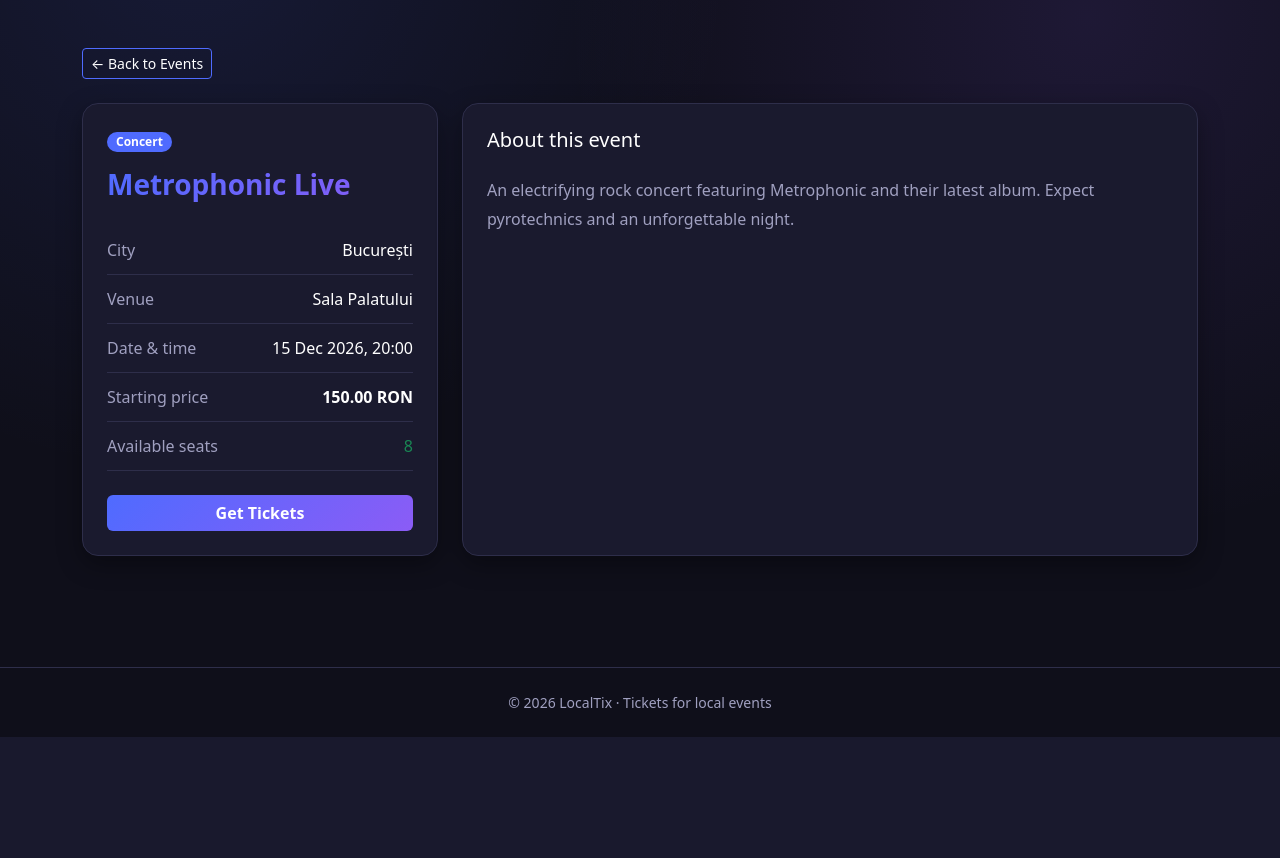
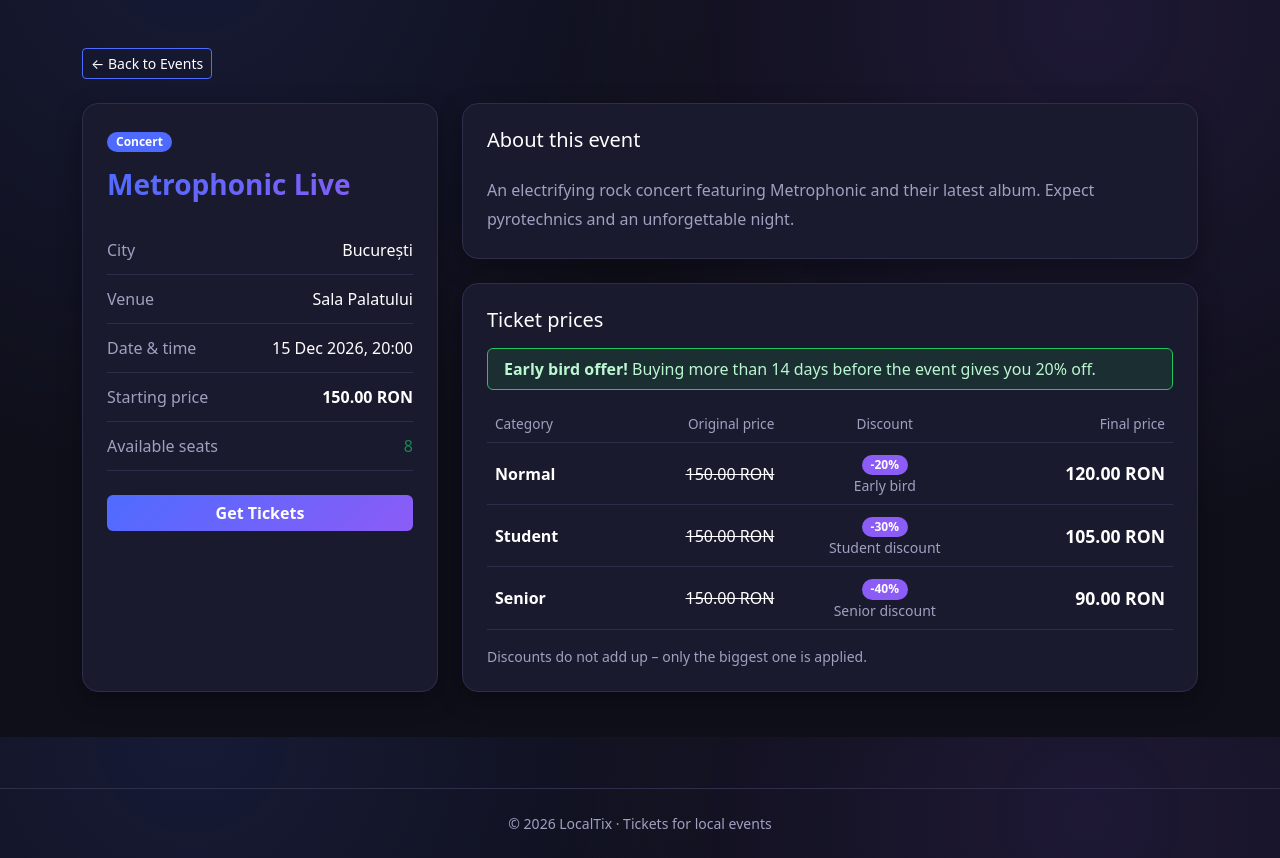
Before and after one commit to anamaria066/localtix, a Spring Boot app: page /events/1 in a window 1280 px wide. Shown: the part 63-921 px from the top of the page. Before the commit the page ends 800 px from the top, so only its background shows below. Run offline with Spring Boot 4, Linux system fonts and the light colour scheme; data comes from the database, SQL or seed files in the repository.

Commit message:
US-6: calcul pret bilet

```diff
--- a/src/main/java/ro/ase/localtix/controller/EventCatalogController.java
+++ b/src/main/java/ro/ase/localtix/controller/EventCatalogController.java
@@ -5,9 +5,15 @@ import org.springframework.ui.Model;
 import org.springframework.web.bind.annotation.GetMapping;
 import org.springframework.web.bind.annotation.PathVariable;
 import ro.ase.localtix.model.Event;
+import ro.ase.localtix.model.TicketCategory;
 import ro.ase.localtix.service.EventCatalogService;
+import ro.ase.localtix.service.PriceCalculator;
 
+import java.math.BigDecimal;
 import java.time.LocalDateTime;
+import java.time.temporal.ChronoUnit;
+import java.util.Arrays;
+import java.util.List;
 import java.util.Map;
 import java.util.stream.Collectors;
 
@@ -15,6 +21,7 @@ import java.util.stream.Collectors;
 public class EventCatalogController {
 
     private final EventCatalogService eventCatalogService;
+    private final PriceCalculator priceCalculator = new PriceCalculator();
 
     public EventCatalogController(EventCatalogService eventCatalogService) {
         this.eventCatalogService = eventCatalogService;
@@ -40,8 +47,44 @@ public class EventCatalogController {
                     model.addAttribute("event", event);
                     model.addAttribute("availableSeats",
                             eventCatalogService.countAvailableSeats(id));
+                    addPrices(event, model);
                     return "event-detail";
                 })
                 .orElse("redirect:/events");
     }
+
+    /** US-6: original price, applied discount and final price for every ticket category. */
+    private void addPrices(Event event, Model model) {
+        long daysBefore = ChronoUnit.DAYS.between(LocalDateTime.now(), event.getDateTime());
+
+        List<TicketPrice> prices = Arrays.stream(TicketCategory.values())
+                .map(category -> new TicketPrice(
+                        category.getDisplayName(),
+                        event.getBasePrice(),
+                        priceCalculator.getDiscountPercent(category, daysBefore),
+                        discountReason(category, daysBefore),
+                        priceCalculator.calculate(event.getBasePrice(), category, daysBefore)))
+                .toList();
+
+        model.addAttribute("prices", prices);
+        model.addAttribute("earlyBird", daysBefore > PriceCalculator.EARLY_BIRD_MIN_DAYS);
+        model.addAttribute("earlyBirdPercent", PriceCalculator.EARLY_BIRD_DISCOUNT_PERCENT);
+        model.addAttribute("earlyBirdDays", PriceCalculator.EARLY_BIRD_MIN_DAYS);
+    }
+
+    /** Which discount won: the category one or early bird (only the biggest one applies). */
+    private String discountReason(TicketCategory category, long daysBefore) {
+        int discount = priceCalculator.getDiscountPercent(category, daysBefore);
+        if (discount == 0) {
+            return "No discount";
+        }
+        return discount == category.getDiscountPercent()
+                ? category.getDisplayName() + " discount"
+                : "Early bird";
+    }
+
+    /** One row of the price table on the event page. */
+    public record TicketPrice(String category, BigDecimal originalPrice, int discountPercent,
+                              String discountReason, BigDecimal finalPrice) {
+    }
 }
--- a/src/main/resources/static/css/style.css
+++ b/src/main/resources/static/css/style.css
@@ -203,6 +203,25 @@ main {
 .lt-badge-standup  { background-color: var(--lt-purple); }
 .lt-badge-theatre  { background-color: var(--lt-success); }
 
+/* Price table (US-6) */
+.lt-table {
+    --bs-table-bg: transparent;
+    --bs-table-border-color: var(--lt-border);
+    --bs-table-color: var(--lt-text);
+}
+
+.lt-table thead th {
+    color: var(--lt-text-muted);
+    font-weight: 500;
+    font-size: 0.85rem;
+}
+
+.lt-badge-discount { background-color: var(--lt-purple); }
+
+.lt-final-price {
+    font-size: 1.1rem;
+}
+
 /* Footer */
 .lt-footer {
     border-top: 1px solid var(--lt-border);
--- a/src/main/resources/templates/event-detail.html
+++ b/src/main/resources/templates/event-detail.html
@@ -53,11 +53,57 @@
         </div>
 
         <!-- Description -->
-        <div class="col-lg-8">
-            <div class="lt-card p-4 h-100">
+        <div class="col-lg-8 d-flex flex-column gap-4">
+            <div class="lt-card p-4">
                 <h2 class="h5 mb-4">About this event</h2>
-                <p class="lt-muted" style="line-height: 1.8;" th:text="${event.description}">
+                <p class="lt-muted mb-0" style="line-height: 1.8;" th:text="${event.description}">
                     Event description goes here.
+                </p>
+            </div>
+
+            <!-- Ticket prices (US-6) -->
+            <div class="lt-card p-4">
+                <h2 class="h5 mb-3">Ticket prices</h2>
+
+                <div class="alert alert-success py-2" th:if="${earlyBird}">
+                    <strong>Early bird offer!</strong>
+                    <span th:text="'Buying more than ' + ${earlyBirdDays} + ' days before the event gives you '
+                                   + ${earlyBirdPercent} + '% off.'">
+                        Buying more than 14 days before the event gives you 20% off.
+                    </span>
+                </div>
+
+                <div class="table-responsive">
+                    <table class="table lt-table align-middle mb-0">
+                        <thead>
+                        <tr>
+                            <th>Category</th>
+                            <th class="text-end">Original price</th>
+                            <th class="text-center">Discount</th>
+                            <th class="text-end">Final price</th>
+                        </tr>
+                        </thead>
+                        <tbody>
+                        <tr th:each="price : ${prices}">
+                            <td class="fw-semibold" th:text="${price.category()}">Student</td>
+                            <td class="text-end lt-muted"
+                                th:classappend="${price.discountPercent() > 0 ? 'text-decoration-line-through' : ''}"
+                                th:text="${#numbers.formatDecimal(price.originalPrice(), 1, 2) + ' RON'}">100.00 RON</td>
+                            <td class="text-center">
+                                <span th:if="${price.discountPercent() > 0}"
+                                      class="badge lt-badge lt-badge-discount"
+                                      th:text="'-' + ${price.discountPercent()} + '%'">-30%</span>
+                                <div class="small lt-muted" th:text="${price.discountReason()}">Student discount</div>
+                            </td>
+                            <td class="text-end fw-bold lt-final-price"
+                                th:text="${#numbers.formatDecimal(price.finalPrice(), 1, 2) + ' RON'}">70.00 RON</td>
+                        </tr>
+                        </tbody>
+                    </table>
+                </div>
+
+                <p class="small lt-muted mt-3 mb-0">
+                    Discounts do not add up &ndash; only the biggest one is applied.
                 </p>
             </div>
         </div>
```
Also changed, not shown: CLAUDE.md (+24 -1 lines), src/main/java/ro/ase/localtix/model/TicketCategory.java (added, +28 -0 lines), src/main/java/ro/ase/localtix/service/PriceCalculator.java (added, +67 -0 lines), 1 other file.
